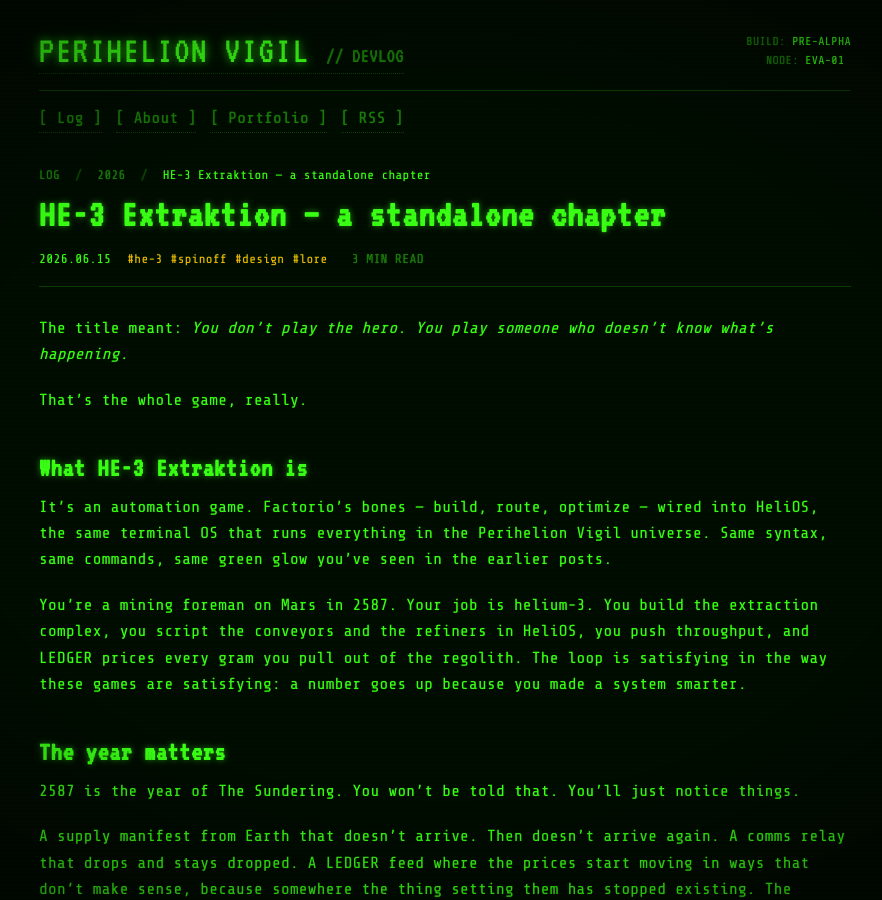
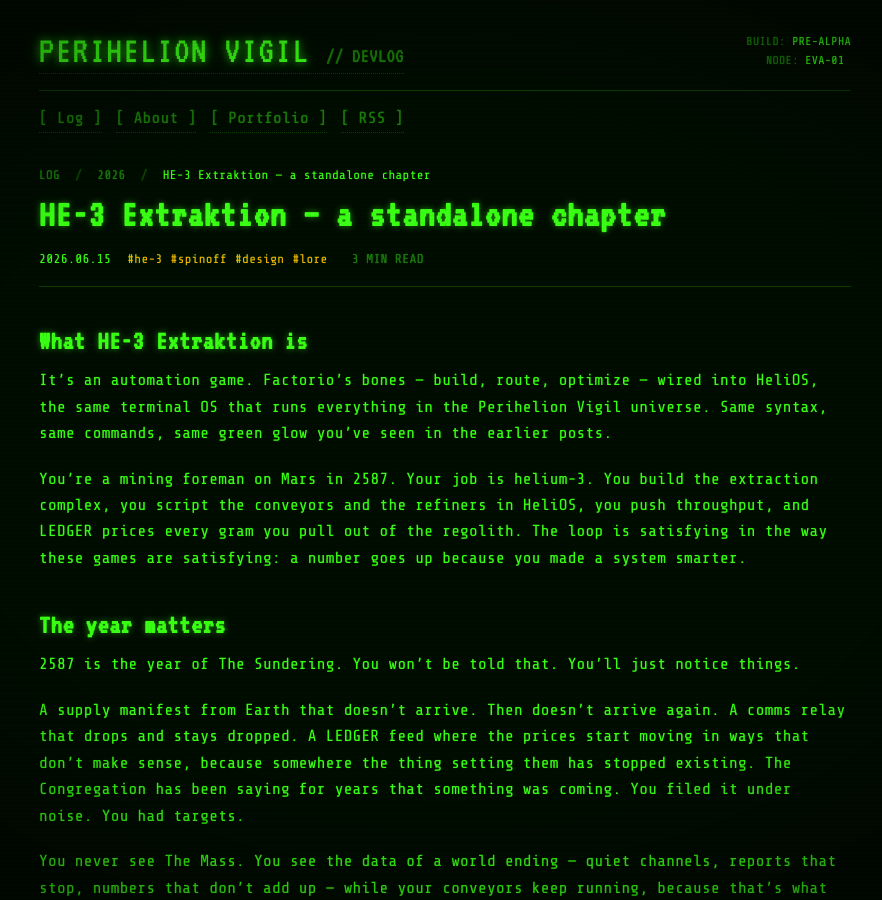
Before and after one commit to Winterunmute/perihelion-vigil-devlog, a Jekyll site: the page built from _posts/2026-06-15-he-3-extraktion.md, in a window 1280 px wide and 900 px high. Shown: the whole window, without its empty margins (195-1077 px from the left). Built offline with Jekyll 4.4.1, drawn with Linux system fonts in a browser that asks for light colours.

Commit message:
post: remove intro lines

```diff
--- a/_posts/2026-06-15-he-3-extraktion.md
+++ b/_posts/2026-06-15-he-3-extraktion.md
@@ -7,10 +7,6 @@ redirect_from:
 tags: [he-3, spinoff, design, lore]
 excerpt: "HE-3 Extraktion är ett automatiseringsspel på Mars, 2587. Du minar helium-3. Någonstans där borta äts jorden upp. Du vet inte om det än."
 ---
-
-The title meant: *You don't play the hero. You play someone who doesn't know what's happening.*
-
-That's the whole game, really.
 
 ## What HE-3 Extraktion is
 
```
